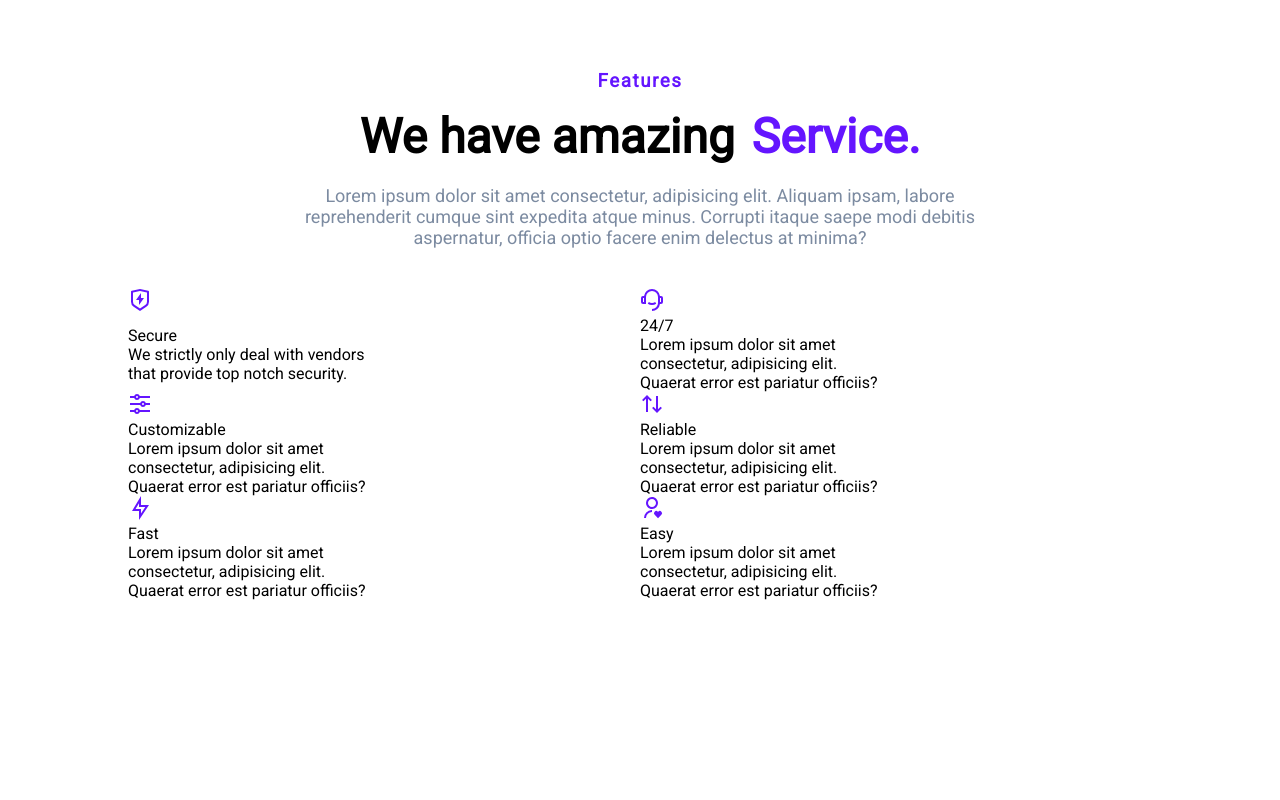
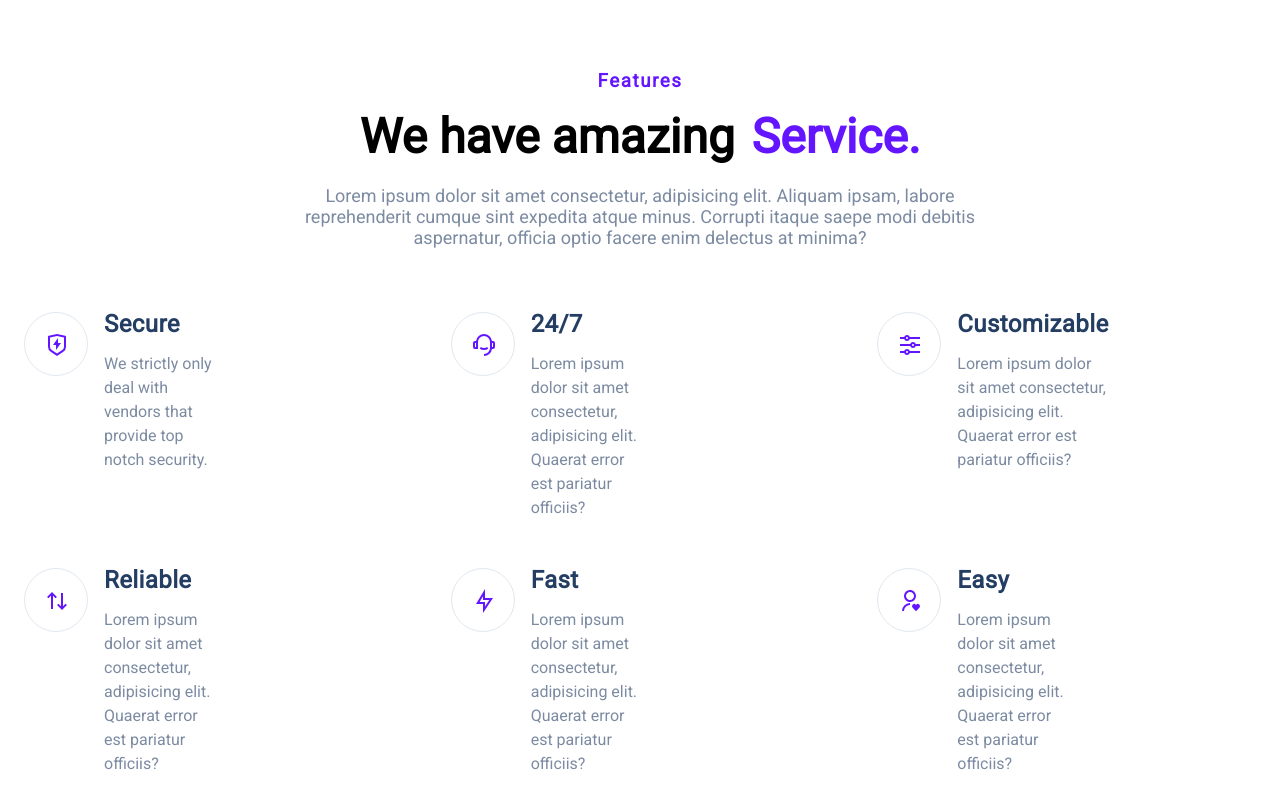
Before and after one commit to Guy-code30/final-project-1, a plain HTML site: page index.html in a window 1280 px wide. Shown: the part 746-1546 px from the top of the page. Before the commit the page ends 1346 px from the top, so only its background shows below. Drawn offline with Linux system fonts and the light colour scheme.

Commit message:
second change

```diff
--- a/style.css
+++ b/style.css
@@ -234,11 +234,9 @@ nav {
 }
 
 .three_column--wrapper {
-  margin-left: auto;
-  margin-right: auto;
   display: flex;
   flex-wrap: wrap;
-  max-width: 1024px;
+  justify-content: center;
 }
 
 .three_column--image-description {
@@ -251,18 +249,48 @@ nav {
 
 .three_column--heading {
   font-size: 3rem;
+  text-align: center;
 }
 
 .three_column--second {
-  width: 50%;
   display: flex;
-  flex-flow: wrap;
   justify-content: space-between;
+  align-items: flex-start;
+  text-align: left;
+  width: calc(100% / 3);
+  padding: 24px;
+  color: rgb(124, 139, 161);
 }
 
 .three_column--card-two {
   display: flex;
-  flex-wrap: wrap;
   width: 50%;
-  /* padding: 16px; */
 }
+
+.title {
+  margin-top: 16px;
+  font-size: 24px;
+  font-weight: 900;
+  line-height: 1;
+  letter-spacing: 0.025rem;
+  color: rgb(36, 62, 99);
+}
+
+.description {
+  line-height: 1.5;
+  padding-top: 16px;
+}
+
+.imageContainer {
+  height: 4rem;
+  width: 4rem;
+  flex-shrink: 0;
+  border-radius: 9999px;
+  border-width: 1px;
+  padding: 1.25rem;
+  text-align: center;
+}
+
+.textContainer {
+  padding-left: 16px;
+}
```
